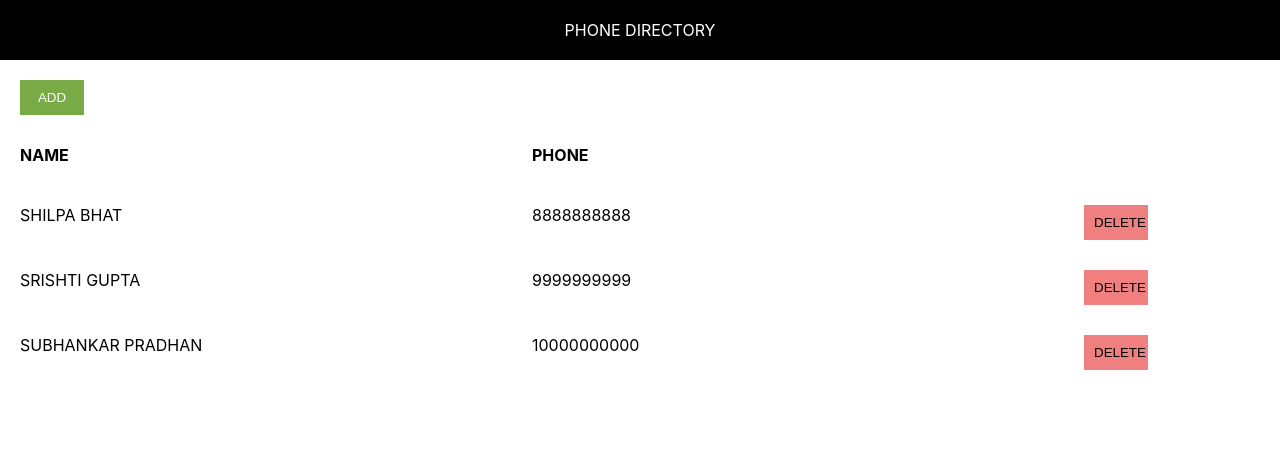
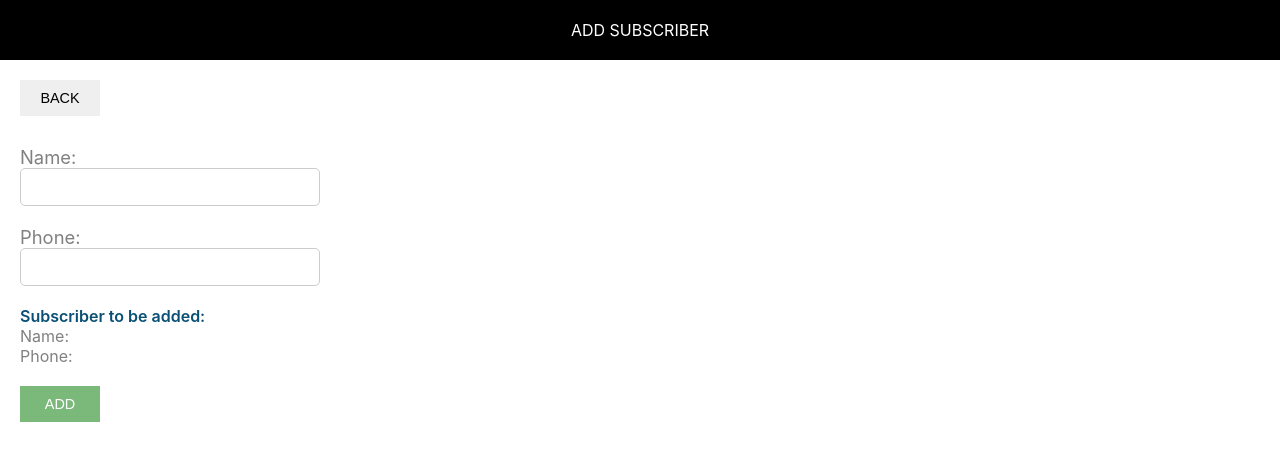
Before and after one commit to SubhankarPradhan88/phone-directory, a React (Create React App) app: page / in a window 1280 px wide. Shown: the top 460 px of the page. Built offline with nearby package versions, Linux system fonts and the light colour scheme.

Commit message:
Added ‘AddSubscriber’ component

```diff
--- /dev/null
+++ b/src/AddSubscriber.css
@@ -0,0 +1,36 @@
+.subscriber-form {
+    margin-top: 30px;
+}
+
+.label-control {
+    color: #808080;
+    font-size: 1.15rem;
+    margin-right: 15px;
+}
+
+.input-control {
+    width: 300px;
+    min-width: 100px;
+    padding: 10px 15px;
+    display: inline-block;
+    border: 1px solid #ccc;
+    border-radius: 5px;
+    box-sizing: border-box;
+    font-size: 0.9rem;
+    outline: none;
+}
+
+.subscriber-info-container {
+    font-size: 1rem;
+    margin-right: 10px;
+    margin-bottom: 20px;
+}
+
+.subscriber-to-add-heading {
+    color: #0a4f75;
+    font-weight: 600;
+}
+
+.subscriber-info {
+    color: #808080;
+}
--- /dev/null
+++ b/src/AddSubscriber.js
@@ -0,0 +1,33 @@
+import React, { Component } from 'react';
+import Header from './Header';
+import './AddSubscriber.css';
+
+class AddSusbscriber extends Component {
+    render() {
+        return (
+            <div className="container">
+                <Header heading="Add Subscriber" />
+                <div className="component-body-container">
+                    <button className="custom-btn">Back</button>
+
+                    <form className="subscriber-form">
+                        <label htmlFor="name" className="label-control">Name: </label><br/>
+                        <input id="name" type="text" className="input-control" name="name"/><br/><br/>
+                        <label htmlFor="phone" className="label-control">Phone: </label><br/>
+                        <input id="phone" type="text" className="input-control" name="phone"/><br/><br/>
+
+                        <div className="subscriber-info-container">
+                            <span className="subscriber-to-add-heading">Subscriber to be added: </span><br/>
+                            <span className="subscriber-info">Name: </span><br/>
+                            <span className="subscriber-info">Phone: </span><br/>
+                        </div>
+
+                        <button type="submit" className="custom-btn add-btn">Add</button>
+                    </form>
+                </div>
+            </div>
+        )
+    }
+}
+
+export default AddSusbscriber;
--- a/src/App.css
+++ b/src/App.css
@@ -1,20 +1,8 @@
-.container {
-    width: 100%;
-}
 .header {
     text-align: center;
     padding: 20px;
     background: #000;
     color: #fff;
-    text-transform: uppercase;
-}
-.addBtn {
-    margin: 20px 0 10px 20px;
-    width: 5%;
-    padding: 10px;
-    background: #78AB46;
-    color: #fff;
-    border: none;
     text-transform: uppercase;
 }
 .infoWrapper {
--- a/src/App.js
+++ b/src/App.js
@@ -26,7 +26,7 @@
     return (
       <div className="container">
         <Header heading="Phone Directory"/>
-        <button className="addBtn">Add</button>
+        <button className="add-btn">Add</button>
         <div className="infoWrapper">
           <span>Name</span>
           <span>Phone</span>
--- /dev/null
+++ b/src/common/common.css
@@ -0,0 +1,20 @@
+.container {
+    width: 100%;
+}
+.component-body-container {
+    padding: 20px;
+}
+.custom-btn {
+    padding: 10px;
+    border: none;
+    margin-right: 10px;
+    text-transform: uppercase;
+    width: 80px;
+    font-size: 0.9rem;
+    cursor: pointer;
+    outline: none;
+}
+.add-btn {
+    background: #7ab97a;
+    color: #fff;
+}
--- a/src/index.js
+++ b/src/index.js
@@ -3,10 +3,12 @@
 import './index.css';
 import App from './App';
 import reportWebVitals from './reportWebVitals';
+import AddSusbscriber from './AddSubscriber';
+import './common/common.css';
 
 ReactDOM.render(
   <React.StrictMode>
-    <App />
+    <AddSusbscriber />
   </React.StrictMode>,
   document.getElementById('root')
 );
```
